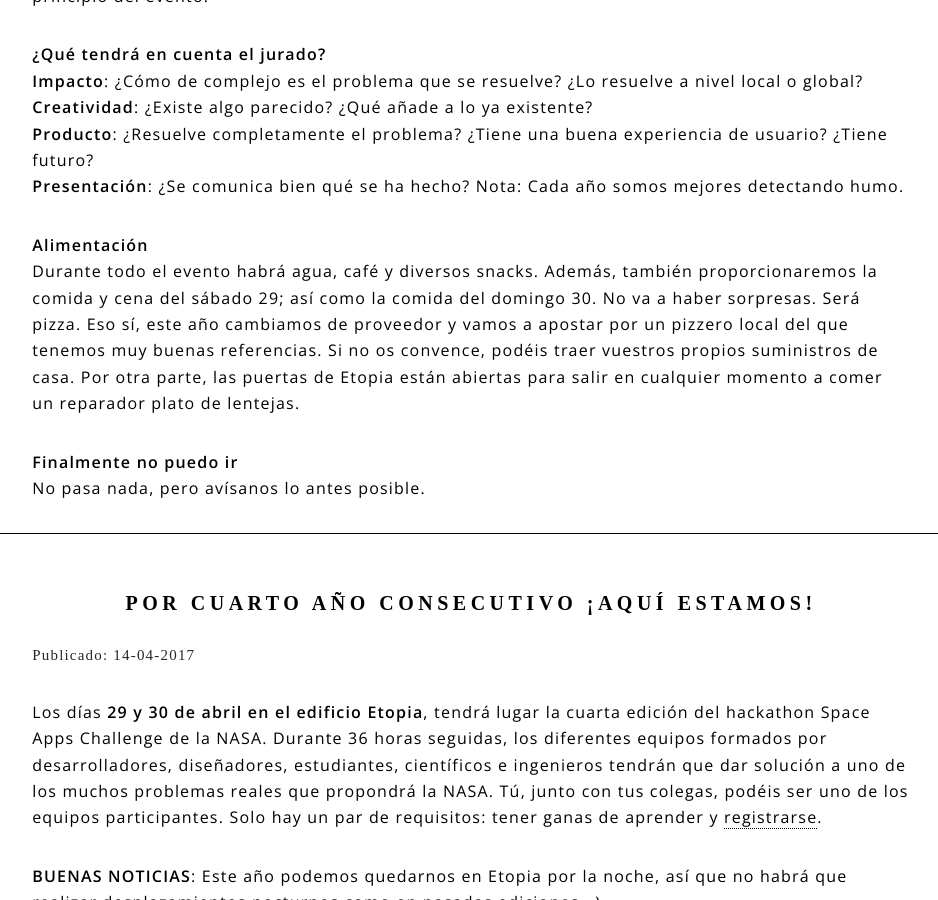
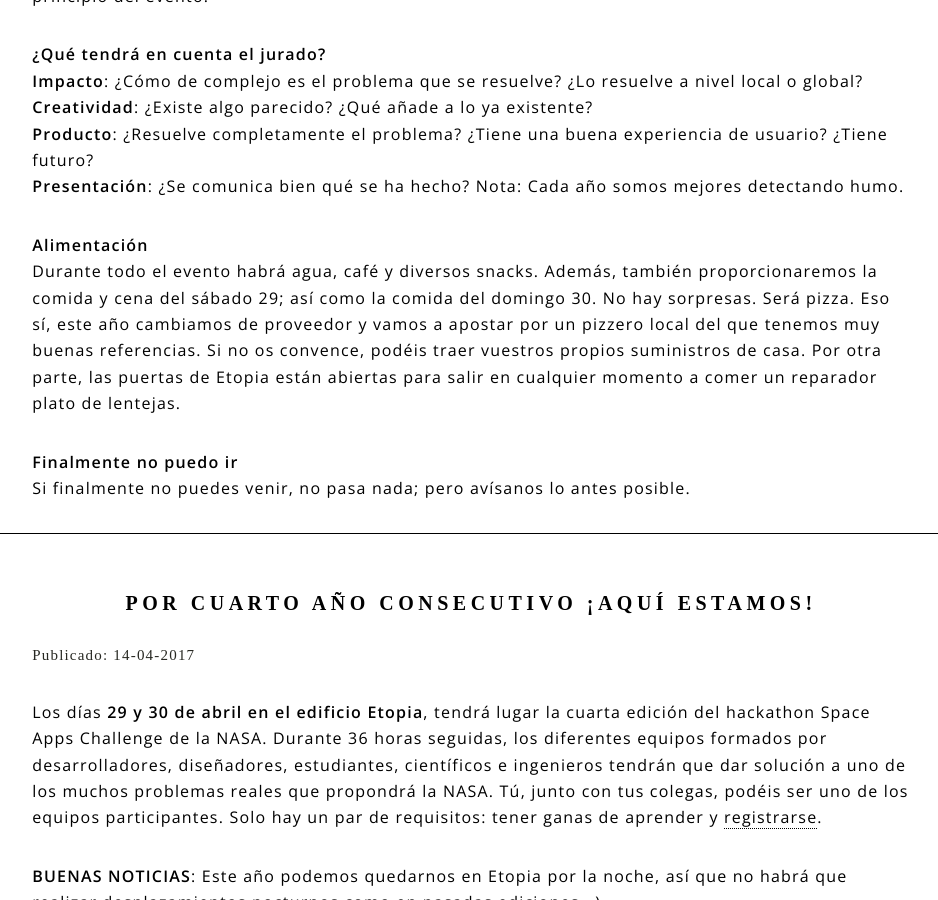
Before and after one commit to spaceappszgz/spaceappszgz.github.io, a Jekyll site: the page built from blog.html, in a window 1280 px wide and 900 px high, scrolled down 1222 px. Shown: the whole window, without its empty margins (129-1067 px from the left). Built offline with Jekyll 4.4.1, drawn with Linux system fonts in a browser that asks for light colours; some web fonts are replaced.

Commit message:
text changed

```diff
--- a/_posts/2017-04-23-faq-space-apps-zaragoza-2017 copia.html
+++ b/_posts/2017-04-23-faq-space-apps-zaragoza-2017 copia.html
@@ -38,9 +38,9 @@ Además, los patrocinadores locales se guardan el derecho a proporcionar un prem
 <b>Presentación</b>: ¿Se comunica bien qué se ha hecho? Nota: Cada año somos mejores detectando humo.
 </p>
 <p><b>Alimentación</b><br>
-Durante todo el evento habrá agua, café y diversos snacks. Además, también proporcionaremos la comida y cena del sábado 29; así como la comida del domingo 30. No va a haber sorpresas. Será pizza. Eso sí, este año cambiamos de proveedor y vamos a apostar por un pizzero local del que tenemos muy buenas referencias.
+Durante todo el evento habrá agua, café y diversos snacks. Además, también proporcionaremos la comida y cena del sábado 29; así como la comida del domingo 30. No hay sorpresas. Será pizza. Eso sí, este año cambiamos de proveedor y vamos a apostar por un pizzero local del que tenemos muy buenas referencias.
 Si no os convence, podéis traer vuestros propios suministros de casa. Por otra parte, las puertas de Etopia están abiertas para salir en cualquier momento a comer un reparador plato de lentejas.
 </p>
 <p><b>Finalmente no puedo ir</b><br>
-No pasa nada, pero avísanos lo antes posible.
+Si finalmente no puedes venir, no pasa nada; pero avísanos lo antes posible.
 </p>
```
